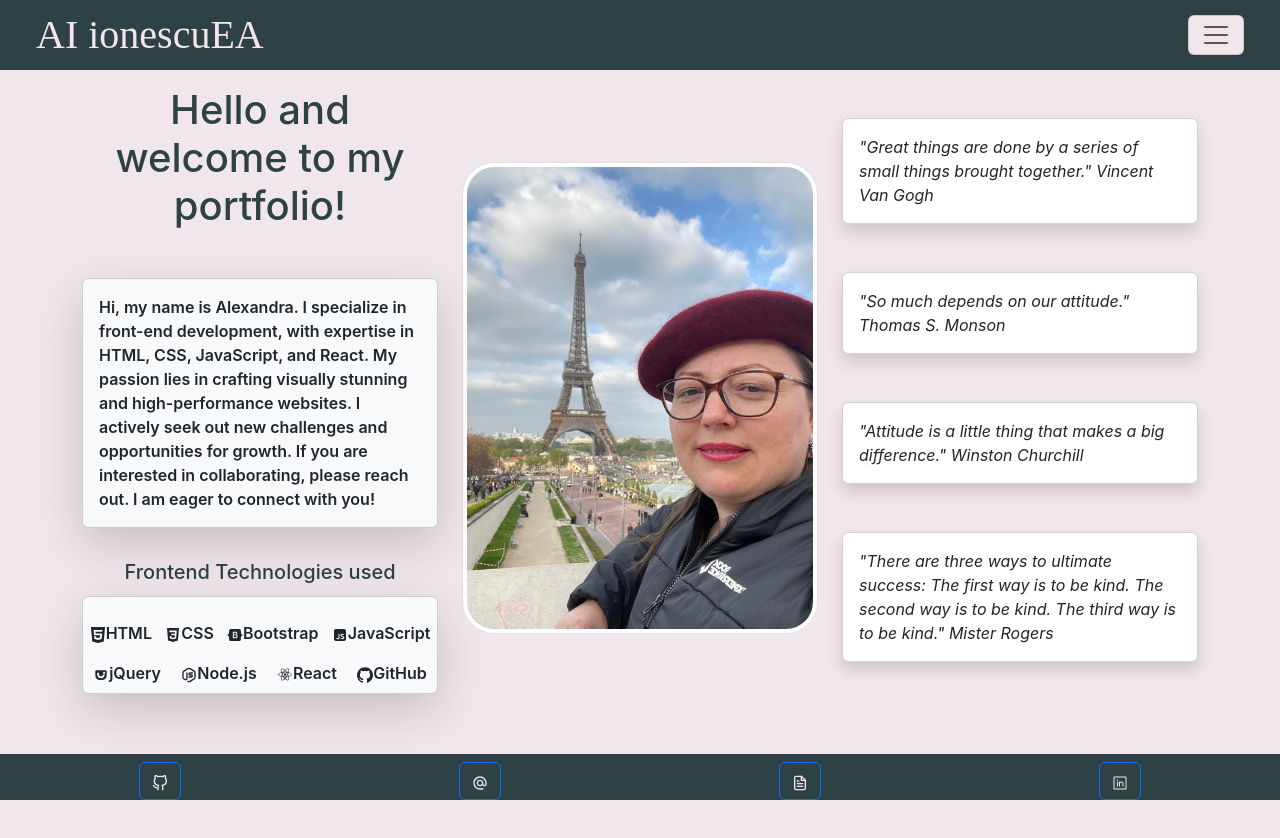
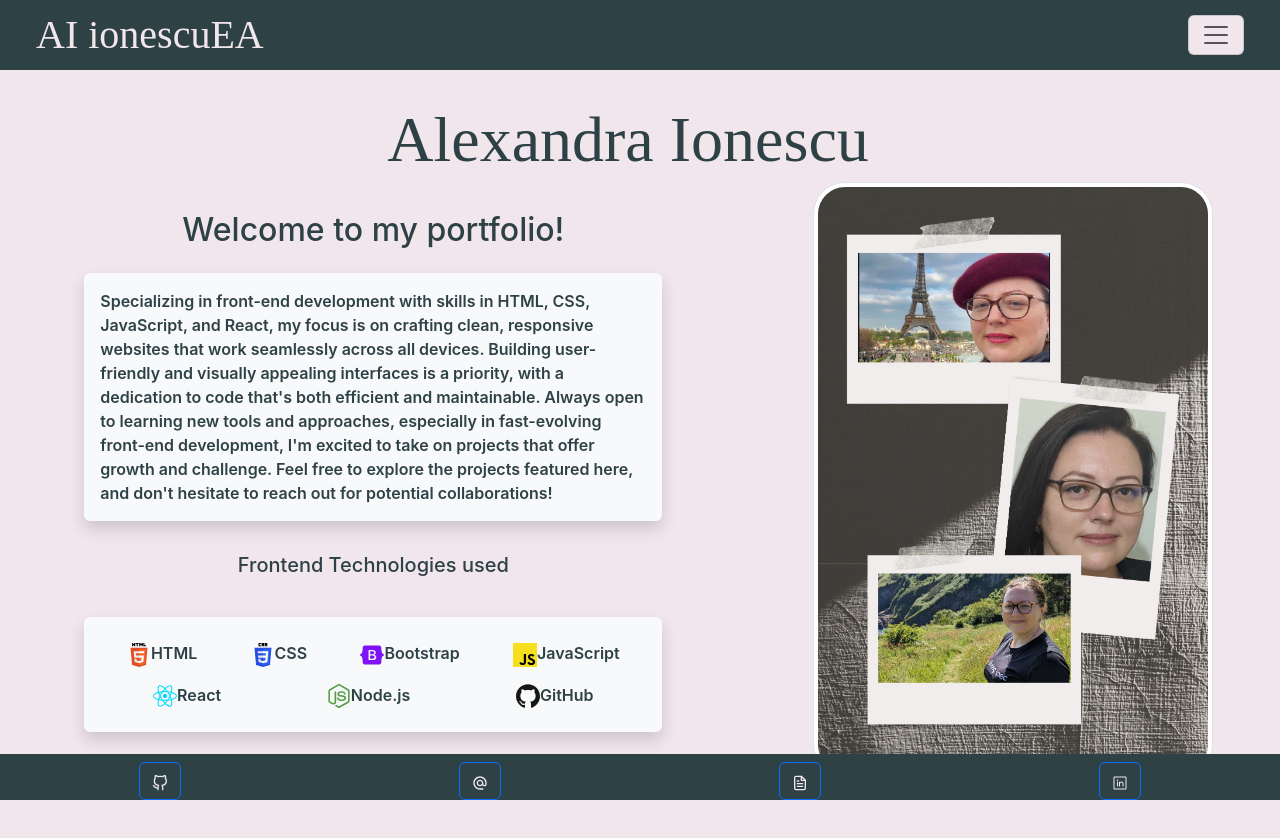
Before and after one commit to ionescuea/React-Portfolio, a React (Vite) app: page / in a window 1280 px wide. Shown: the top 838 px of the page. Before the commit the page ends 800 px from the top, so only its background shows below. Built offline with nearby package versions, Linux system fonts and the light colour scheme.

Commit message:
Redesign home page; installed iconify; add new photo

```diff
--- a/package.json
+++ b/package.json
@@ -10,6 +10,7 @@
     "preview": "vite preview"
   },
   "dependencies": {
+    "@iconify/react": "^5.0.2",
     "bootstrap": "^5.3.3",
     "localforage": "^1.10.0",
     "match-sorter": "^6.3.4",
--- a/src/components/NavTabs.jsx
+++ b/src/components/NavTabs.jsx
@@ -12,7 +12,7 @@ function NavTabs(props) {
 
   return (
     <nav className="navbar bg-body-tertiary fixed-top">
-      <div className="container-fluid">
+      <div className="navTab container-fluid">
         <a className="navbar-brand" href="#Home" onClick={() => handlePageChange('Home')}>AI ionescuEA</a>
         <button className="navbar-toggler" type="button" data-bs-toggle="offcanvas" data-bs-target="#offcanvasNavbar" aria-controls="offcanvasNavbar" aria-label="Toggle navigation">
           <span className="navbar-toggler-icon"></span>
--- a/src/components/pages/Home.jsx
+++ b/src/components/pages/Home.jsx
@@ -1,78 +1,68 @@
 import 'bootstrap/dist/css/bootstrap.min.css';
-import { ImHtmlFive } from "react-icons/im";
-import { IoLogoCss3 } from "react-icons/io";
-import { RiBootstrapFill } from "react-icons/ri";
-import { RiJavascriptFill } from "react-icons/ri";
-import { BiLogoReact } from "react-icons/bi";
-import { TbBrandNodejs } from "react-icons/tb";
-import { DiJqueryUiLogo } from "react-icons/di";
-import { ImGithub } from "react-icons/im";
+import { Icon } from '@iconify/react';
+
 
 const Home = () => (
-  <div className="container">
-    <div className="row align-items-center justify-content-center h-100">
-      <div className="col-lg-4 col-sm-12">
-        <div className="h1 text-center">
-          Hello and welcome to my portfolio!
+  <div className="container-fluid py-3 my-3">
+    <div className="row">
+      <div className="col-lg-12 text-center">
+        <h1 className="greetings row align-items-center justify-content-center pt-md-10 pb-md-10 mb-md-10 w-100">Alexandra Ionescu</h1>
+      </div>
+    </div>
+    <div className="row mt-5">
+      <div className="col-lg-7 col-sm-12 d-flex flex-column justify-content-center align-items-center py-3 my-3">
+        <div className="h2 text-center">
+          Welcome to my portfolio!
         </div>
-        <div className="intro card mt-5 shadow-lg p-3 rounded fw-semibold bg-light">
-          Hi, my name is Alexandra. I specialize in front-end development, with expertise in HTML, CSS, JavaScript,
-          and React. My passion lies in crafting visually stunning and high-performance websites.
-          I actively seek out new challenges and opportunities for growth. If you are interested
-          in collaborating, please reach out. I am eager to connect with you!
+        <div className="intro-card justify-content-center shadow rounded fw-semibold bg-light p-3 m-3">
+          Specializing in front-end development with skills in HTML, CSS, JavaScript, and React, my focus is on crafting clean, responsive websites that work seamlessly across all devices. Building user-friendly and visually appealing interfaces is a priority, with a dedication to code that's both efficient and maintainable.
+          Always open to learning new tools and approaches, especially in fast-evolving front-end development, I'm excited to take on projects that offer growth and challenge. Feel free to explore the projects featured here, and don't hesitate to reach out for potential collaborations!
         </div>
-          <div className="h5 mt-3 pt-3 pb-1 text-center">
-            Frontend Technologies used
-          </div>
-          <div className="intro card shadow-lg rounded fw-semibold bg-light pt-2 pb-2">
-            <div className="d-flex justify-content-around align-items-center h-100 mt-3">
-              <p><ImHtmlFive />HTML</p>
-              <p><IoLogoCss3 />CSS</p>
-              <p><RiBootstrapFill />Bootstrap</p>
-              <p><RiJavascriptFill />JavaScript</p>
+        <div className="h5 text-center py-3">
+          Frontend Technologies used
+        </div>
+        <div className="intro-card justify-content-center shadow rounded fw-semibold bg-light p-3 m-3">
+          <div className="d-flex text-center justify-content-around align-items-center pt-2 pb-2">
+            <div>
+              <Icon icon="logos:html-5" width="24" height="24" />
+              <span className="d-none d-sm-inline-block">HTML</span>
             </div>
-            <div className="d-flex justify-content-around align-items-center h-100 mt-3">
-              <p><DiJqueryUiLogo />jQuery</p>
-              <p><TbBrandNodejs />Node.js</p>
-              <p><BiLogoReact />React</p>
-              <p><ImGithub />GitHub</p>
+            <div>
+              <Icon icon="logos:css-3" width="24" height="24" />
+              <span className="d-none d-sm-inline-block">CSS</span>
+            </div>
+            <div>
+              <Icon icon="logos:bootstrap" width="24" height="24" />
+              <span className="d-none d-sm-inline-block">Bootstrap</span>
+            </div>
+            <div>
+              <Icon icon="logos:javascript" width="24" height="24" />
+              <span className="d-none d-sm-inline-block">JavaScript</span>
             </div>
           </div>
-      </div>
-
-      <div className="col-lg-4 col-sm-12 mt-3">
-        <img src="alex-photo.jpg" alt="Alex's picture" className="img-fluid rounded-5 d-block img-thumbnail"></img>
-      </div>
-
-      <div className="col-lg-4 col-sm-12 mt-5">
-        <div className="col-3 card shadow rounded w-100 mb-5">
-          <div className="card-body">
-            <div className="quotes fst-italic">
-              &quot;Great things are done by a series of small things brought together.&quot; Vincent Van Gogh
+          <div className="d-flex text-center justify-content-around align-items-center pt-2 pb-2">
+            <div>
+              <Icon icon="logos:react" width="24" height="24" />
+              <span className="d-none d-sm-inline-block">React</span>
+            </div>
+            <div>
+              <Icon icon="logos:nodejs-icon" width="24" height="24" />
+              <span className="d-none d-sm-inline-block">Node.js</span>
+            </div>
+            <div>
+              <Icon icon="logos:github-icon" width="24" height="24" />
+              <span className="d-none d-sm-inline-block">GitHub</span>
             </div>
           </div>
         </div>
-        <div className="col-3 card shadow rounded w-100 mt-5 mb-5">
-          <div className="card-body">
-            <div className="quotes fst-italic">
-              &quot;So much depends on our attitude.&quot; Thomas S. Monson
-            </div>
-          </div>
-        </div>
-        <div className="col-3 card shadow rounded w-100 mt-5 mb-5">
-          <div className="card-body">
-            <div className="quotes fst-italic">
-              &quot;Attitude is a little thing that makes a big difference.&quot; Winston Churchill
-            </div>
-          </div>
-        </div>
-        <div className="col-3 card shadow rounded w-100 mt-5 mb-5">
-          <div className="card-body">
-            <div className="quotes fst-italic">
-              &quot;There are three ways to ultimate success: The first way is to be kind. The second way is to be kind. The third way is to be kind.&quot; Mister Rogers
-            </div>
-          </div>
-        </div>
+      </div>
+      <div className="photos col-lg-5 col-sm-12 d-flex flex-column justify-content-center py-3 my-3 p-3">
+        <img
+          src="portfolio-photos.jpg"
+          alt="Alex's pictures"
+          style={{ maxWidth: '400px' }}
+          className="img img-fluid rounded-5 d-block img-thumbnail mx-auto"
+        />
       </div>
     </div>
   </div>
--- a/src/css/index.css
+++ b/src/css/index.css
@@ -13,6 +13,64 @@ body {
   -moz-osx-font-smoothing: grayscale;
   background-color: var(--color2);
   color:var(--color1);
+  overflow-x: hidden;
+}
+
+.greetings {
+  color: var(--color1);
+  font-family: 'Brush Script MT', cursive;
+  font-size: 4rem;
+  animation: slide-right 3s ease-in-out;
+  position: absolute;
+  left: 50%;
+  transform: translateX(-50%);
+}
+
+@media screen and (max-width: 764px) {
+  .greetings {
+    font-size: 3.5rem;
+    animation: slide-right 2s ease-in-out;
+  }
+  .h2 {
+    font-size: 1.8rem;
+    padding-top: 5px;
+  }
+  .h5 {
+    font-size: 1rem;
+  }
+  .icon {
+    display: none;
+  }
+}
+
+.icon {
+  display: inline-block;
+}
+
+.photos img {
+  animation: slide-in 2s ease-in-out;
+}
+
+img {
+  object-fit: cover;
+  width: 100%;
+}
+
+@keyframes slide-in {
+  0% {
+    transform: translateX(50%);
+    opacity: 0;
+  }
+  100% {
+    transform: translateX(0%);
+    opacity: 1;
+  }
+}
+
+.intro-card {
+  width: 80%;
+  margin: 0 auto;
+  padding: 20px;
 }
 
 /* Navbar */
@@ -28,7 +86,7 @@ h5 {
   padding: 0px;
 }
 
-.container-fluid {
+.navTab {
   background-color: var(--color1);
   color: var(--color2);
 }
@@ -86,6 +144,7 @@ button.navbar-toggler {
   display: flex;
   justify-content: center;
 }
+
 .custom-modal {
   background-color: var(--color1);
   color: var(--color1);
@@ -121,8 +180,13 @@ button.navbar-toggler {
   background-color: var(--color3);
 }
 
-card-link {
-  color: var(--color3);
+.card-link {
+  color: var(--color2);
+  text-decoration: none;
+}
+
+.card-link:hover {
+  color: var(--color1);
 }
 
 p {
```
Also changed, not shown: public/portfolio-photos.jpg (added), 1 other file (tests, documents, lock files or other folders).
